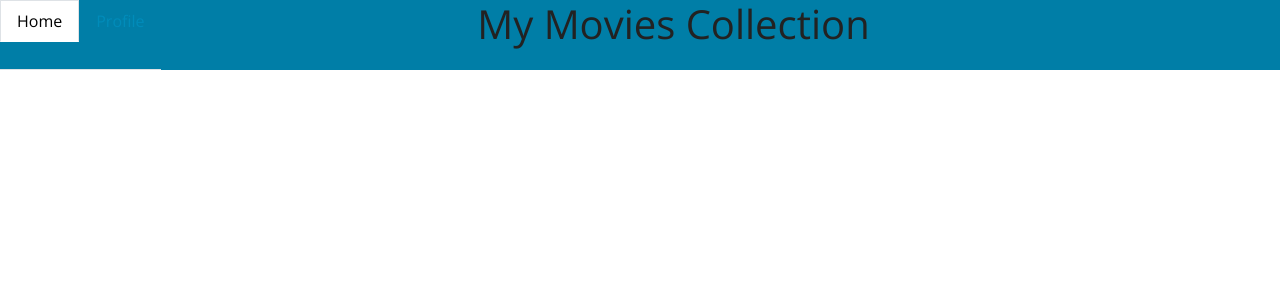
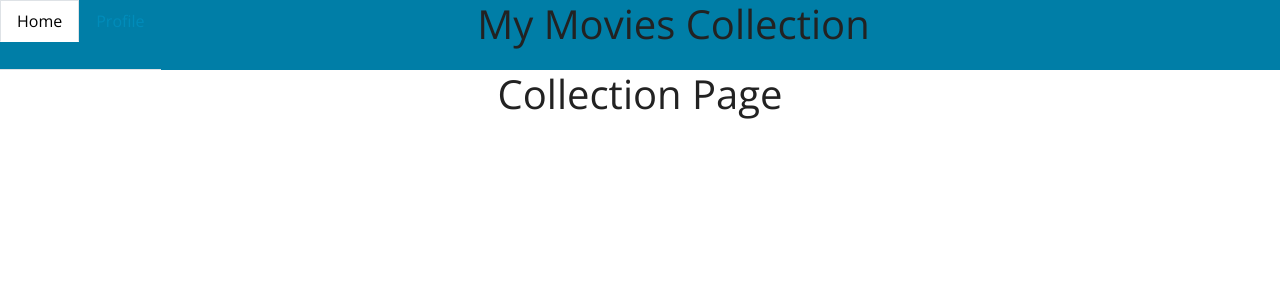
Before and after one commit to JR54562/mmc-client, a React (Create React App) app: page /profile/1/movies in a window 1280 px wide. Shown: the top 300 px of the page. Built offline with nearby package versions, Linux system fonts and the light colour scheme.

Commit message:
working on collection

```diff
--- a/src/App.js
+++ b/src/App.js
@@ -10,6 +10,7 @@ import Login from "./components/Login";
 import Profile from "./components/Profile";
 import Search from "./components/Search";
 import Results from "./components/Results";
+import Collection from "./components/Collection";
 
 let BASE_URL = "";
 if (!process.env.NODE_ENV || process.env.NODE_ENV === "development") {
@@ -30,6 +31,7 @@ class App extends Component {
       movie: {},
       title: "",
       user_id: "",
+      movies: {},
     };
   }
 
@@ -58,7 +60,18 @@ class App extends Component {
     });
 };
 
-
+  getCollection = (e) => {
+    axios.get(`${BASE_URL}/user/profile/${e.target.id}/movies`)
+      .then((response) => {
+        console.log(response);
+        this.setState({ movies: response.data });
+        console.log("this.state.movies", this.state.movies);
+        this.props.history.push('/movie/collection');
+        })
+      .catch((error) => {
+        console.log(error);
+      });
+  }
 
 
   handleChange = (e) => {
@@ -68,8 +81,8 @@ class App extends Component {
       ...this.state,
       [e.target.name]: value,
     });
-    console.log("username", this.state.username);
-    console.log("password", this.state.password);
+    // console.log("username", this.state.username);
+    // console.log("password", this.state.password);
   };
 
   handleSignup = (e) => {
@@ -183,6 +196,7 @@ render(){
               {...routerProps}
               handleChange={this.handleChange}
               pwChange={this.pwChange}
+              getCollection={this.getCollection}
             />
           )}
         />
@@ -210,6 +224,21 @@ render(){
             />
           )}
         />
+
+<Route
+          exact
+          path="/profile/:index/movies"
+          render={(routerProps) => (
+            <Collection
+              {...this.state}
+              {...routerProps}
+              movies={this.state.movies}
+
+
+            />
+          )}
+        />
+
       </div>
     );
   }
--- /dev/null
+++ b/src/components/Collection.js
@@ -0,0 +1,14 @@
+import React from 'react';
+
+function Collection(props) {
+console.log(props)
+
+
+    return (
+        <div>
+            <h1>Collection Page</h1>
+        </div>
+    );
+}
+
+export default Collection;
--- a/src/components/Profile.js
+++ b/src/components/Profile.js
@@ -38,7 +38,7 @@ export default function Profile(props) {
               <Link to="/movies/search">
               <button type="button" id="main_btns"class="btn btn-primary btn-lg">Search Titles</button>
               </Link>
-              <button type="button" id="main_btns" class="btn btn-primary btn-lg">View My Movies</button>
+              <button type="button" id="main_btns" class="btn btn-primary btn-lg" onClick={props.getCollection}>View My Movies</button>
       </div>
     </div>
   );
```
